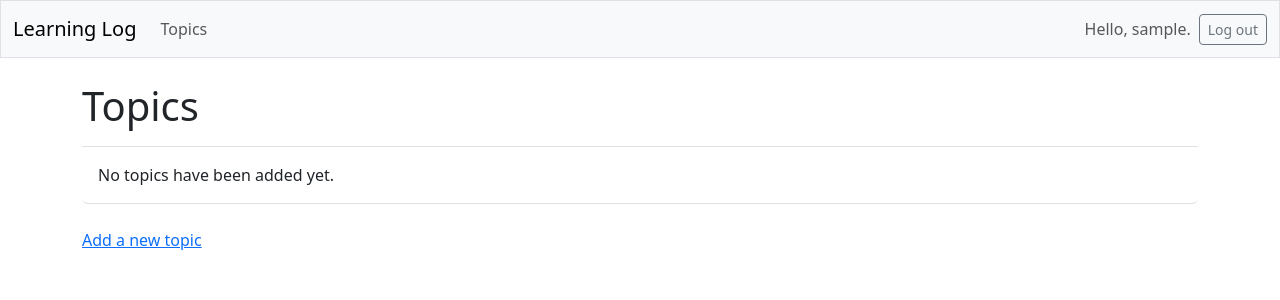
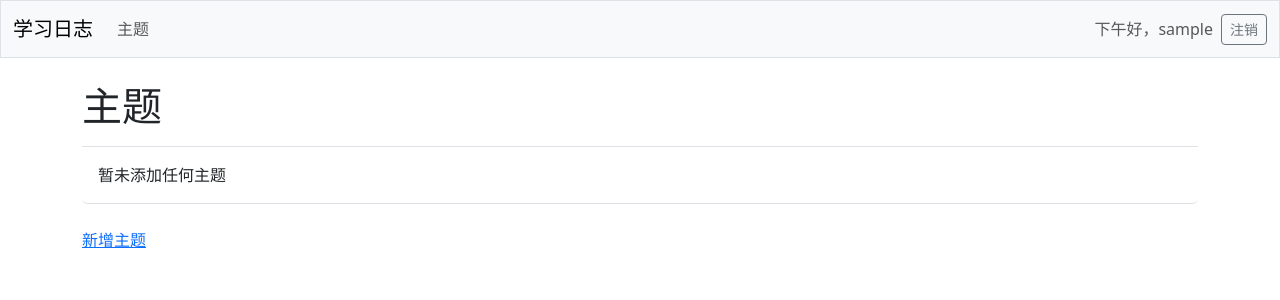
Before and after one commit to Zhang-Lianghui/learning_log, a Django app: page /topics/ in a window 1280 px wide. Shown: the top 300 px of the page. Run offline with Django 5.2, Linux system fonts and the light colour scheme; the visitor is signed in with stand-in values (Sample User, id 1); data that the repository does not hold is empty; some libraries are stand-ins or nearby versions.

Commit message:
项目中文化

```diff
--- a/learning_log/settings.py
+++ b/learning_log/settings.py
@@ -130,7 +130,7 @@ DEFAULT_AUTO_FIELD = 'django.db.models.BigAutoField'
 
 LOGIN_REDIRECT_URL = 'learning_logs:index'
 
-#LOGIN_URL = 'users:login'
+LOGIN_URL = 'users:login'
 
 # Platform.sh settings.
 from platformshconfig import Config
--- a/learning_logs/templates/learning_logs/base.html
+++ b/learning_logs/templates/learning_logs/base.html
@@ -4,7 +4,7 @@
 <head>
     <meta charset="utf-8">
     <meta name="viewport" content="width=device-width, initial-scale=1">
-    <title>Learning Log</title>
+    <title>学习日志</title>
     {% load django_bootstrap5 %}
     {% bootstrap_css %}
     {% bootstrap_javascript %}
@@ -14,7 +14,7 @@
     <nav class="navbar navbar-expand-md navbar-light bg-light mb-4 border">
         <div class="container-fluid">
             <a class="navbar-brand" href="{% url 'learning_logs:index' %}">
-                Learning Log</a>
+                学习日志</a>
 
             <button class="navbar-toggler" type="button" data-bs-toggle="collapse" data-bs-target="#navbarCollapse"
                 aria-controls="navbarCollapse" aria-expanded="false" aria-label="Toggle navigation">
@@ -25,24 +25,24 @@
                 <ul class="navbar-nav me-auto mb-2 mb-md-0">
                     <li class="nav-item">
                         <a class="nav-link" href="{% url 'learning_logs:topics' %}">
-                            Topics</a>
+                            主题</a>
                     </li>
                 </ul> <!-- End of links on left side of navbar -->
                 <!-- Account-related links -->
                 <ul class="navbar-nav ms-auto mb-2 mb-md-0">
                     {% if user.is_authenticated %}
                     <li class="nav-item">
-                        <span class="navbar-text me-2">Hello, {{ user.username }}.
+                        <span class="navbar-text me-2" id="greeting">你好， {{ user.username }}.
                         </span>
                     </li>
                     {% else %}
                     <li class="nav-item">
                         <a class="nav-link" href="{% url 'users:register' %}">
-                            Register</a>
+                            注册</a>
                     </li>
                     <li class="nav-item">
                         <a class="nav-link" href="{% url 'users:login' %}">
-                            Log in</a>
+                            登录</a>
                     </li>
                     {% endif %}
                 </ul> <!-- End of account-related links -->
@@ -51,7 +51,7 @@
                 <form action="{% url 'users:logout' %}" method='post'>
                     {% csrf_token %}
                     <button name='submit' class='btn btn-outline-secondary btn-sm'>
-                        Log out</button>
+                        注销</button>
                 </form>
                 {% endif %}
 
@@ -69,5 +69,22 @@
         </div>
     </main>
 
+    <script>
+        // 获取当前小时
+        var currentHour = new Date().getHours();
+
+        // 获取显示问候语的元素
+        var greetingElement = document.getElementById('greeting');
+
+        // 根据时间更改问候语
+        if (currentHour >= 5 && currentHour < 12) {
+            greetingElement.textContent = '早上好，' + '{{ user.username }}';
+        } else if (currentHour >= 12 && currentHour < 18) {
+            greetingElement.textContent = '下午好，' + '{{ user.username }}';
+        } else {
+            greetingElement.textContent = '晚上好，' + '{{ user.username }}';
+        }
+    </script>
+
 </body>
 </html>
--- a/learning_logs/templates/learning_logs/index.html
+++ b/learning_logs/templates/learning_logs/index.html
@@ -2,8 +2,9 @@
 {% block page_header %}
 <div class="p-3 mb-4 bg-light border rounded-3">
     <div class="container-fluid py-4">
-        <h1 class="display-3">热烈欢迎小莫莅临指导</h1>
-        <pre class="lead">                                                      --Kathy家的Leon</pre>
+        <h1 class="display-3">记录你的学习</h1>
+        <p class="lead">制作你自己的学习日志，并记录你正在学习的主题列表。
+        每当你学到有关某个主题的新知识时，请做一个条目来总结你所学到的内容。</p>
         {% if not user.is_authenticated %}
         <a class="btn btn-primary btn-lg mt-1" href="{% url 'users:register' %}">Register &raquo;</a>
         {% endif %}
--- a/learning_logs/templates/learning_logs/new_topic.html
+++ b/learning_logs/templates/learning_logs/new_topic.html
@@ -1,11 +1,11 @@
 {% extends "learning_logs/base.html" %}
 {% block content %}
-    <p>Add a new topic:</p>
+    <p>增加新主题</p>
 
     <form action="{% url 'learning_logs:new_topic' %}" method='post'>
         {% csrf_token %}
         {{ form.as_p }}
-        <button name="submit">Add topic</button>
-        <button type="reset">Reset input</button>
+        <button name="submit">提交</button>
+        <button type="reset">重置</button>
     </form>
 {% endblock content %}
--- a/learning_logs/templates/learning_logs/topics.html
+++ b/learning_logs/templates/learning_logs/topics.html
@@ -1,7 +1,7 @@
 {% extends 'learning_logs/base.html' %}
 
 {% block page_header %}
-<h1>Topics</h1>
+<h1>主题</h1>
 {% endblock page_header %}
 
 {% block content %}
@@ -13,9 +13,9 @@
             {{ topic.text }}</a>
     </li>
     {% empty %}
-    <li class="list-group-item border-0">No topics have been added yet.</li>
+    <li class="list-group-item border-0">暂未添加任何主题</li>
     {% endfor %}
 </ul>
 
-<a href="{% url 'learning_logs:new_topic' %}">Add a new topic</a>
+<a href="{% url 'learning_logs:new_topic' %}">新增主题</a>
 {% endblock content %}
--- a/users/templates/registration/logged_out.html
+++ b/users/templates/registration/logged_out.html
@@ -1,4 +1,4 @@
 {% extends "learning_logs/base.html" %}
 {% block content %}
-  <p>You have been logged out. Thank you for visiting!</p>
+  <p>成功注销，感谢您的访问</p>
 {% endblock content %}
--- a/users/templates/registration/login.html
+++ b/users/templates/registration/login.html
@@ -1,13 +1,13 @@
 {% extends 'learning_logs/base.html' %}
 {% load django_bootstrap5 %}
 {% block page_header %}
-<h2>Log in to your account.</h2>
+<h2>请登录账户</h2>
 {% endblock page_header %}
 {% block content %}
 
 <form action="{% url 'users:login' %}" method='post'>
   {% csrf_token %}
   {% bootstrap_form form %}
-  {% bootstrap_button button_type="submit" content="Log in" %}
+  {% bootstrap_button button_type="submit" content="登录" %}
 </form>
 {% endblock content %}
--- a/users/templates/registration/register.html
+++ b/users/templates/registration/register.html
@@ -4,7 +4,7 @@
     <form method="post" action="{% url 'users:register' %}">
     {% csrf_token %}
     {{ form.as_p }}
-    <button name="submit">Register</button>
+    <button name="submit">提交注册</button>
     <input type="hidden" name="next" value="{% url
     'learning_logs:index' %}" />
     </form>
```
Also changed, not shown: learning_logs/templates/learning_logs/edit_entry.html (+4 -4 lines), learning_logs/templates/learning_logs/new_entry.html (+4 -4 lines), learning_logs/templates/learning_logs/topic.html (+4 -4 lines).
